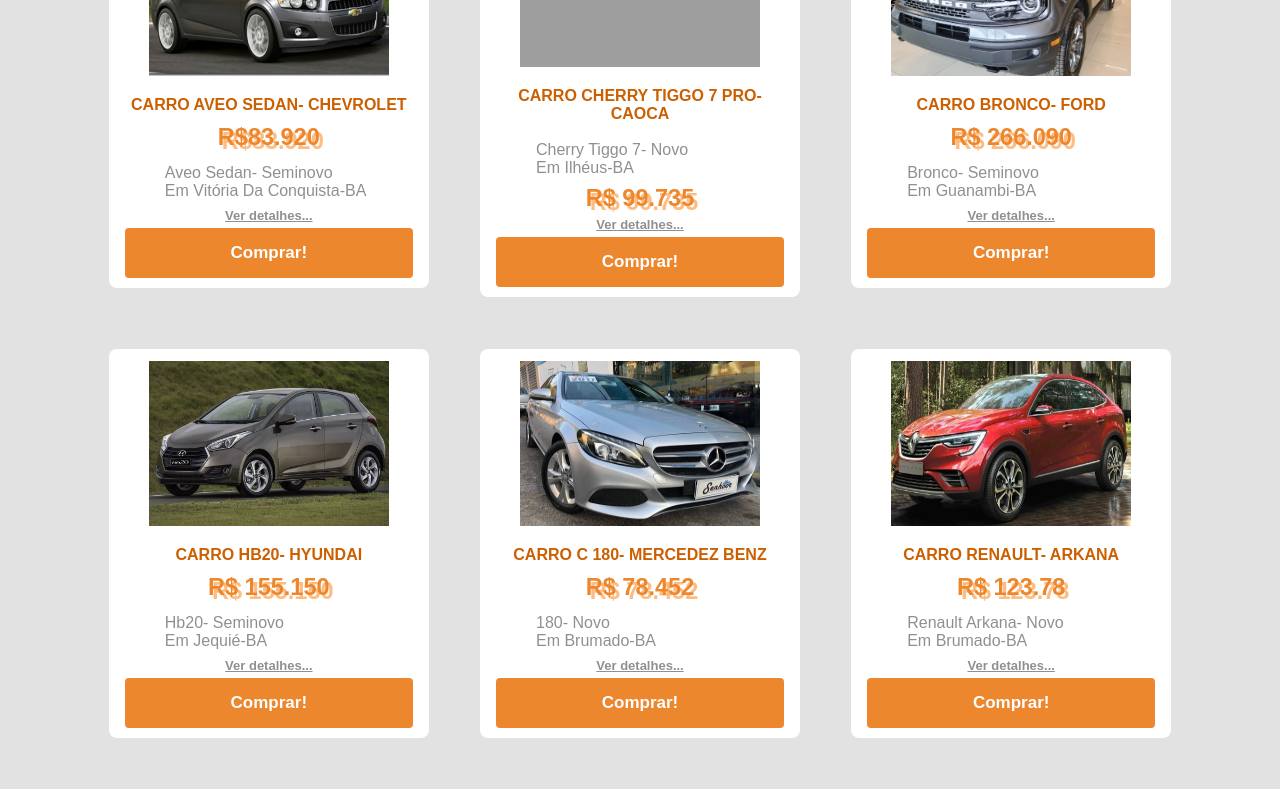
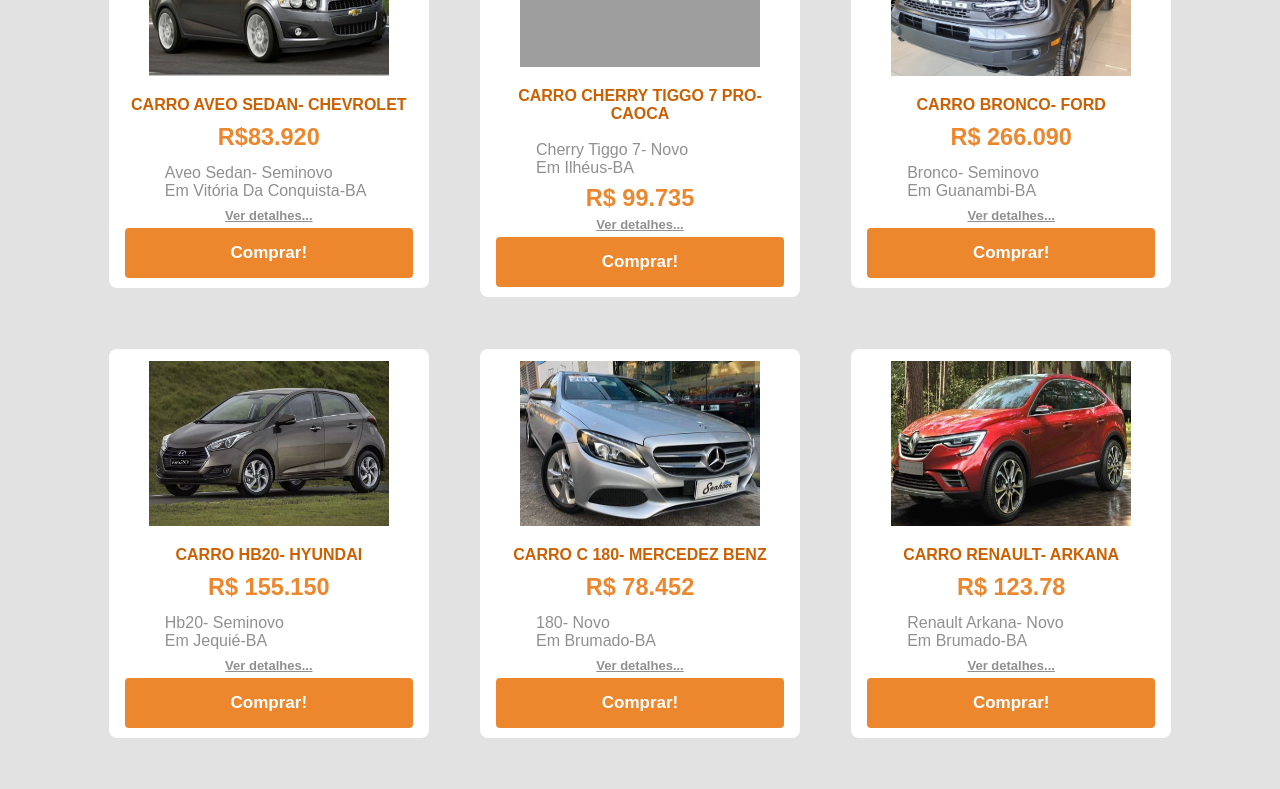
Before and after one commit to vitoria-ms/Projeto-HTML-CSS, a plain HTML site: page index.html in a window 1280 px wide. Shown: the part 1020-1809 px from the top of the page. Drawn offline with Linux system fonts and the light colour scheme; grey boxes are pictures that could not be loaded.

Commit message:
Update style.css

```diff
--- a/style.css
+++ b/style.css
@@ -200,7 +200,6 @@ body{
     text-decoration: uppercase;
     text-align: center;
     justify-content: center;
-    text-shadow: 0.17em 0.15em #ffbc81;
     margin-bottom: 5px;
     font-size: 23.5px;
 }
```
